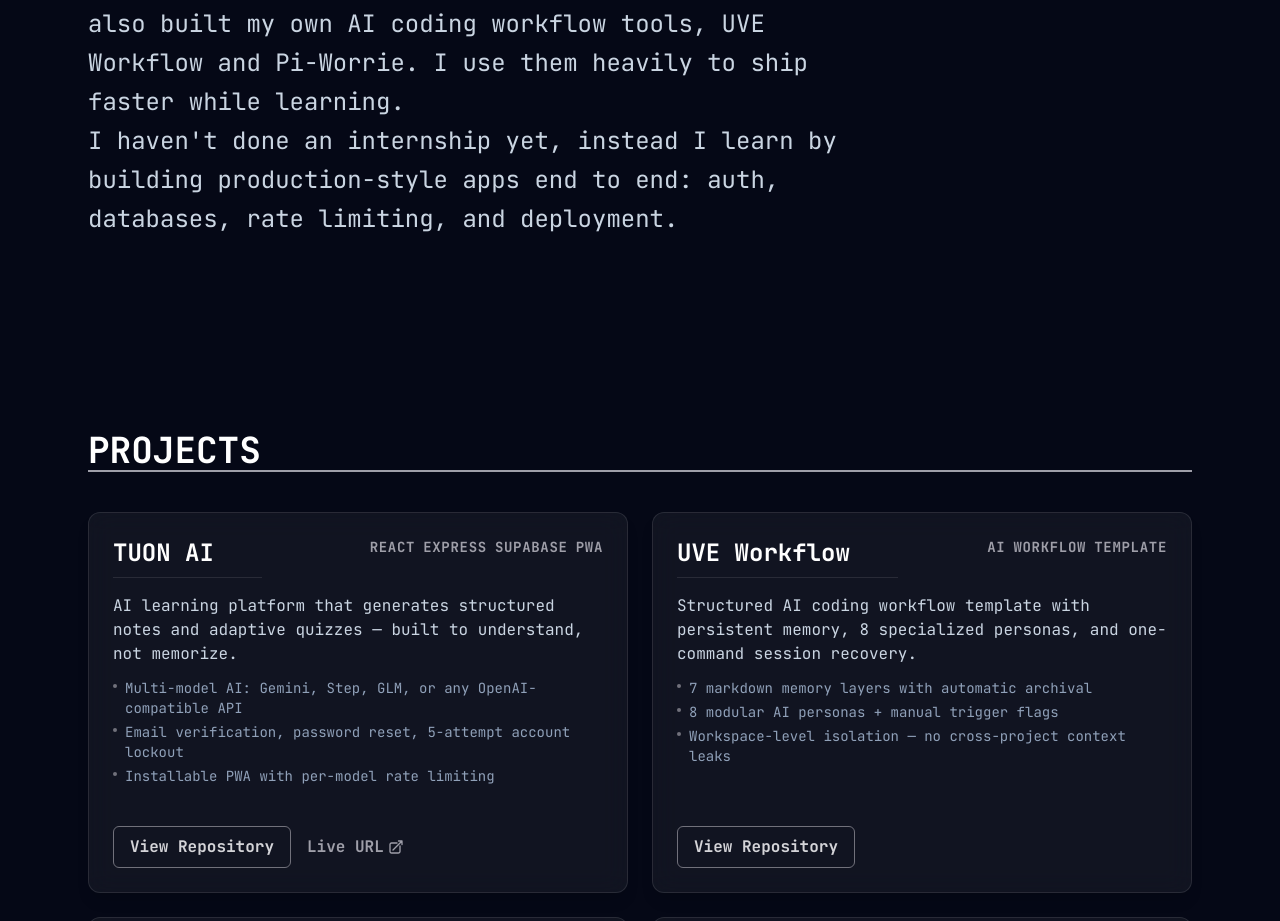
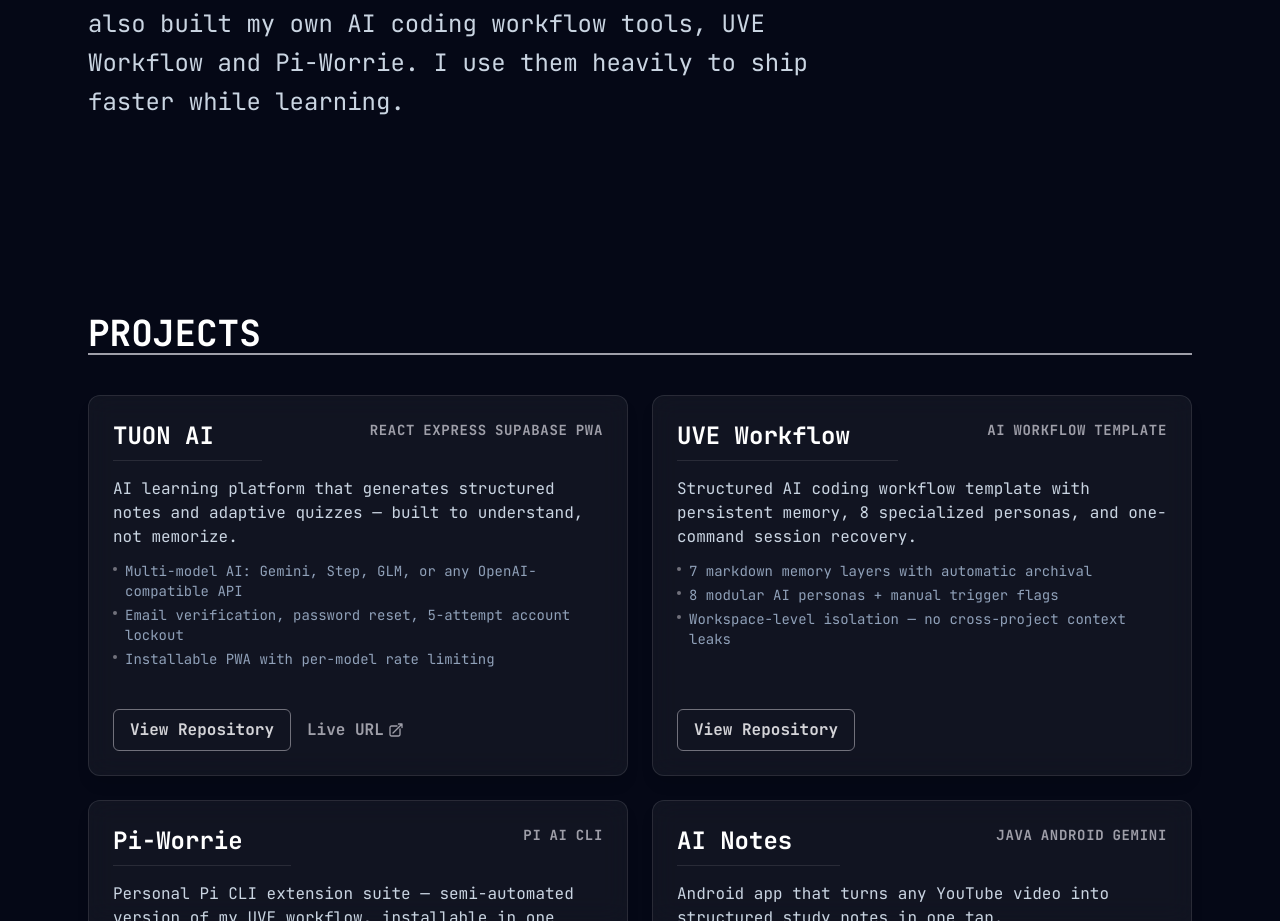
Before and after one commit to worriee/My-Portfolio, a React (Vite) app: page / in a window 1280 px wide. Shown: the part 1862-2783 px from the top of the page. Built offline with nearby package versions, Linux system fonts and the light colour scheme.

Commit message:
chore: update portfolio

```diff
--- a/src/App.jsx
+++ b/src/App.jsx
@@ -128,7 +128,7 @@
   {
     src: facebook,
     label: "Julry Mahilum",
-    href: "https://web.facebook.com/itzworrie",
+    href: "https://web.facebook.com/profile.php?id=61594069880193",
   },
   {
     src: insta,
@@ -563,11 +563,6 @@
                 my own AI coding workflow tools, UVE Workflow and Pi-Worrie. I
                 use them heavily to ship faster while learning.
               </p>
-              <p>
-                I haven't done an internship yet, instead I learn by building
-                production-style apps end to end: auth, databases, rate
-                limiting, and deployment.
-              </p>
             </h2>
           </div>
         </div>
```
